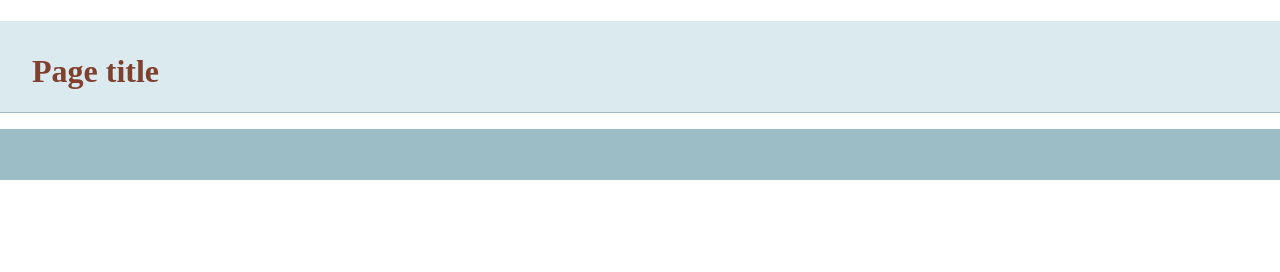
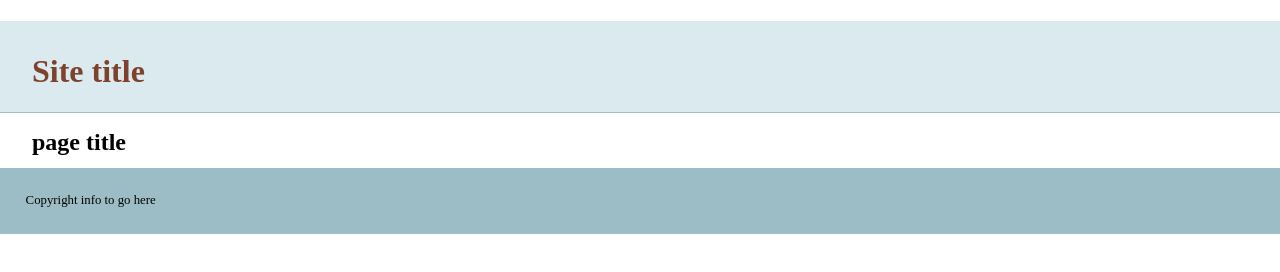
Before and after one commit to v3gan/git-basics, a plain HTML site: page index.html in a window 1280 px wide. Drawn offline with nearby package versions, Linux system fonts and the light colour scheme.

Commit message:
added more info to template

```diff
--- a/index.html
+++ b/index.html
@@ -14,13 +14,14 @@
     </head>
     <body>
     <header>
-	<h1>Page title</h1>
+	<h1>Site title</h1>
     </header>
     <nav id="pageNav">
     </nav>
     <main>
+		<h2>page title</h2>
     </main>
-    <footer>
+    <footer>Copyright info to go here
     </footer>
         <script>
 //use the modernizr load to load up external scripts. This will load the scripts asynchronously, but the order listed matters. Although it will load all scripts in parallel, it will execute them in the order listed
```
